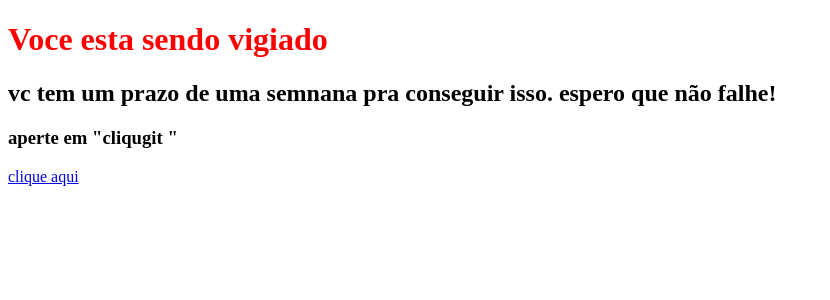
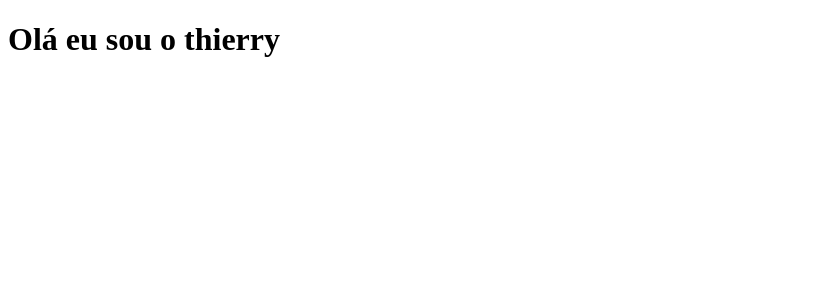
Before and after one commit to Avelino122/clone-tabnews, a Next.js app: page / in a window 1280 px wide. Shown: the top 300 px of the page, without its empty margins (0-830 px from the left). Built offline with nearby package versions, Linux system fonts and the light colour scheme.

Commit message:
adiciona pages Thierry Avelino

```diff
--- a/pages/index.js
+++ b/pages/index.js
@@ -1,19 +1,6 @@
-import Link from 'next/link';
-import styled from 'styled-components';
-
-const HomeTitle = styled.h1`
-  color: var(--red);
-`;
 
 function home (){
-  return (
-    <div>
-      <HomeTitle>Voce esta sendo vigiado</HomeTitle>
-      <h2> vc tem um prazo de uma semnana pra conseguir isso. espero que não falhe! </h2>
-      <h3> aperte em "cliqugit "</h3>
-      <Link href="https://www.instagram.com/julimotoka/">clique aqui</Link>
-    </div>
-  );
+  return <h1>Olá eu sou o thierry</h1>
 }
 
 export default home;
```
